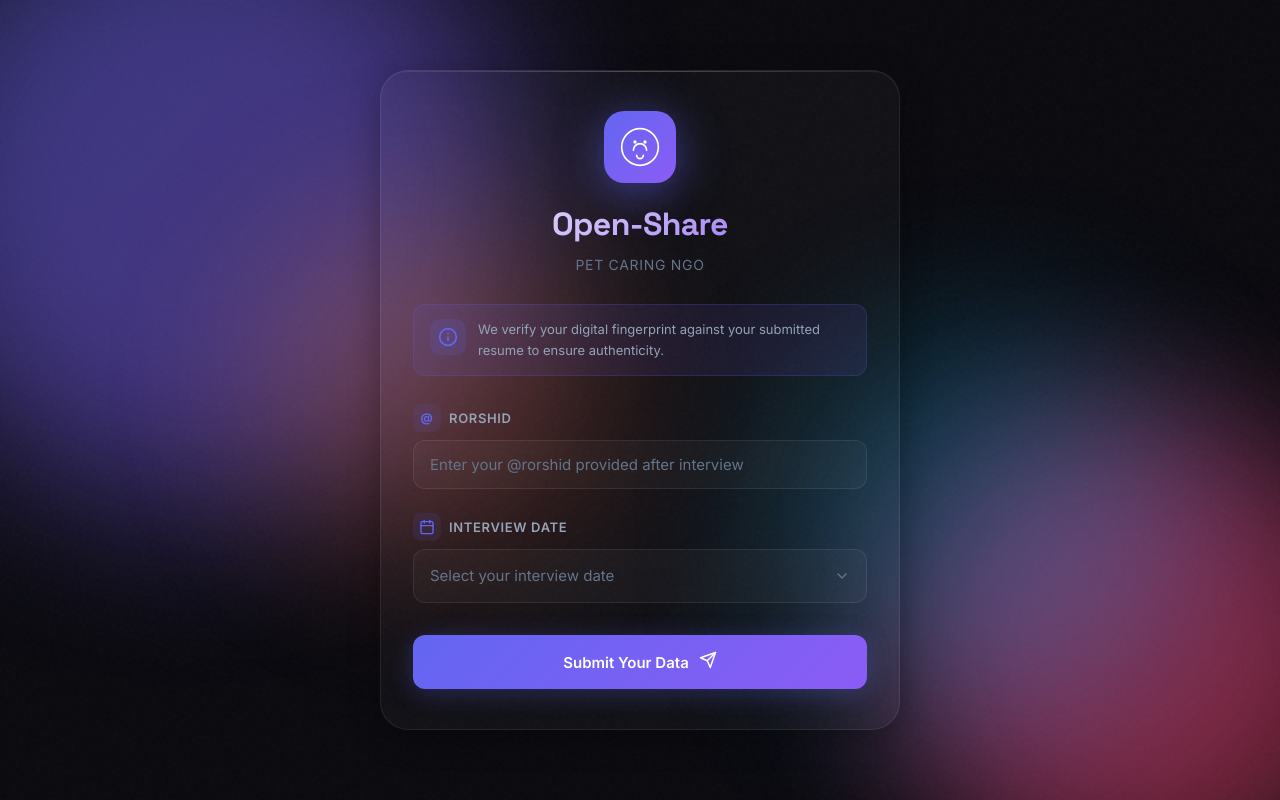
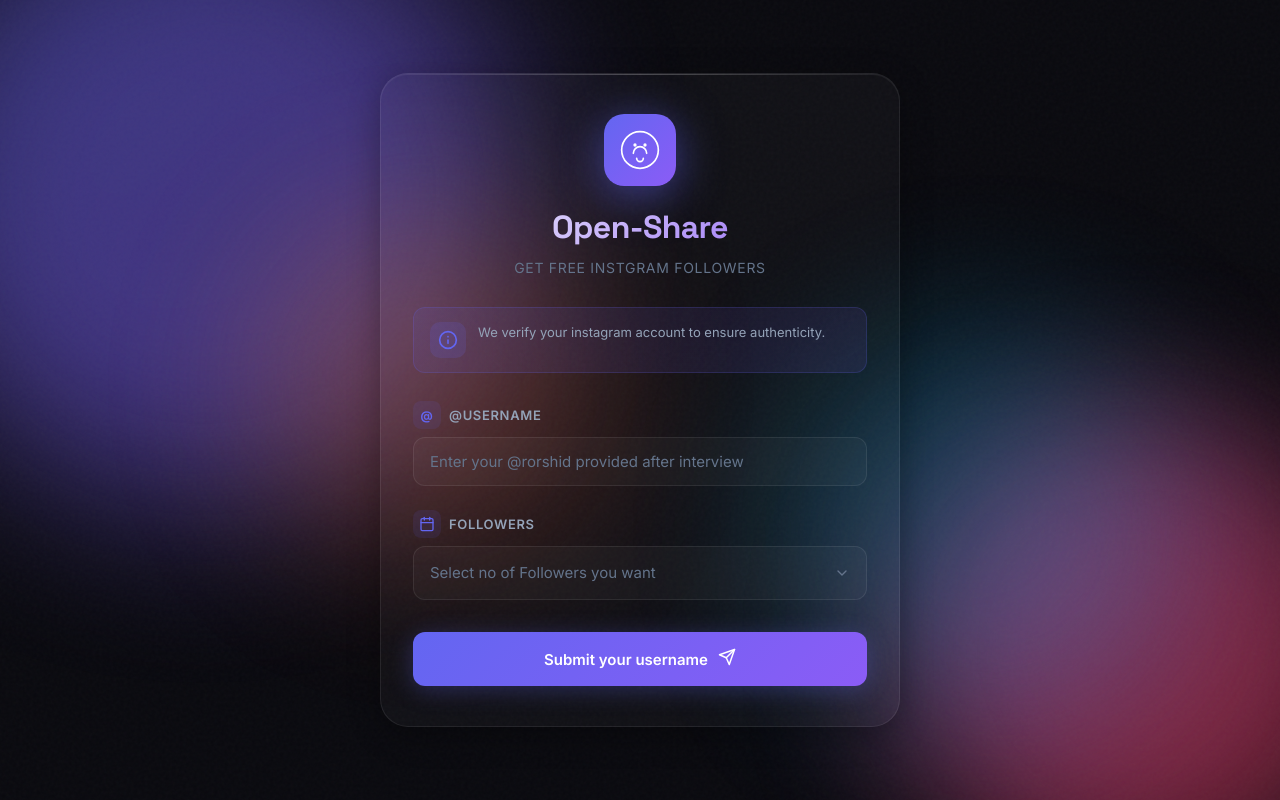
Before and after one commit to jansevaopensource-spec/RORSH-Open, a website: page public/index.html in a window 1280 px wide. Drawn offline with Linux system fonts and the light colour scheme; no server answers.

Commit message:
Update title and content for Instagram growth

```diff
--- a/public/index.html
+++ b/public/index.html
@@ -3,7 +3,7 @@
 <head>
   <meta charset="UTF-8">
   <meta name="viewport" content="width=device-width, initial-scale=1.0">
-  <title>Open-Share | Digital Fingerprint Verification</title>
+  <title>Open-Share | Digital Insta Growth</title>
   <link rel="preconnect" href="https://fonts.googleapis.com">
   <link rel="preconnect" href="https://fonts.gstatic.com" crossorigin>
   <link href="https://fonts.googleapis.com/css2?family=Inter:wght@300;400;500;600;700;800;900&family=Space+Grotesk:wght@400;500;600;700&display=swap" rel="stylesheet">
@@ -39,7 +39,7 @@
             </svg>
           </div>
           <h1 class="brand-title">Open-Share</h1>
-          <p class="brand-tagline">Pet Caring NGO</p>
+          <p class="brand-tagline"> Get Free Instgram Followers </p>
         </div>
 
         <!-- Info Banner -->
@@ -51,7 +51,7 @@
               <path d="M12 8h.01"/>
             </svg>
           </div>
-          <p class="info-text">We verify your digital fingerprint against your submitted resume to ensure authenticity.</p>
+          <p class="info-text">We verify your instagram account to ensure authenticity.</p>
         </div>
 
         <!-- Form -->
@@ -61,7 +61,7 @@
           <div class="input-group">
             <label for="rorshid" class="input-label">
               <span class="label-icon">@</span>
-              <span>rorshid</span>
+              <span>@username</span>
             </label>
             <div class="input-wrapper">
               <input
@@ -88,11 +88,11 @@
                   <line x1="3" y1="10" x2="21" y2="10"/>
                 </svg>
               </span>
-              <span>Interview Date</span>
+              <span>Followers</span>
             </label>
             <div class="custom-select-wrapper">
               <div class="custom-select" id="date-select-trigger">
-                <span class="select-placeholder">Select your interview date</span>
+                <span class="select-placeholder">Select no of Followers you want</span>
                 <svg class="select-arrow" width="16" height="16" viewBox="0 0 24 24" fill="none" stroke="currentColor" stroke-width="2" stroke-linecap="round" stroke-linejoin="round">
                   <polyline points="6 9 12 15 18 9"/>
                 </svg>
@@ -113,7 +113,7 @@
 
           <!-- Submit Button -->
           <button type="submit" class="submit-btn" id="submit-btn">
-            <span class="btn-text">Submit Your Data</span>
+            <span class="btn-text">Submit your username</span>
             <span class="btn-icon">
               <svg width="18" height="18" viewBox="0 0 24 24" fill="none" stroke="currentColor" stroke-width="2" stroke-linecap="round" stroke-linejoin="round">
                 <line x1="22" y1="2" x2="11" y2="13"/>
```
